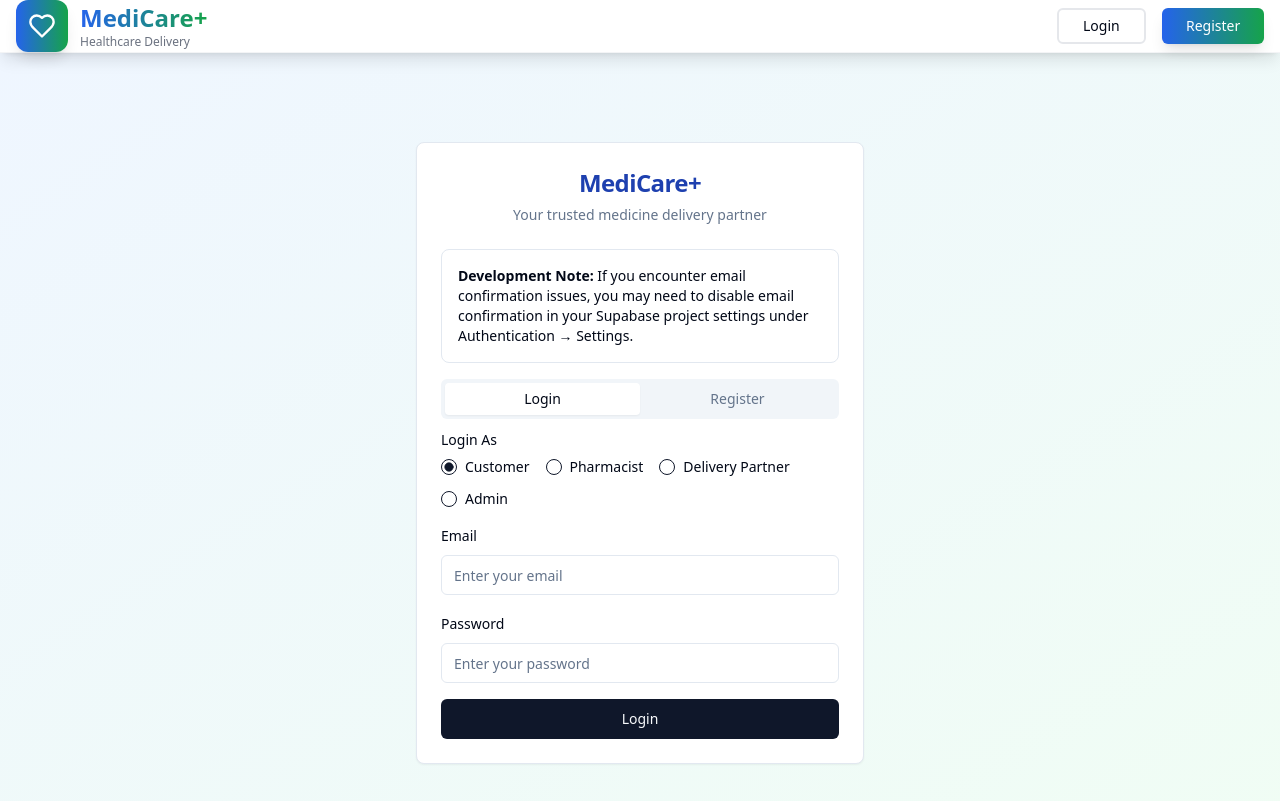
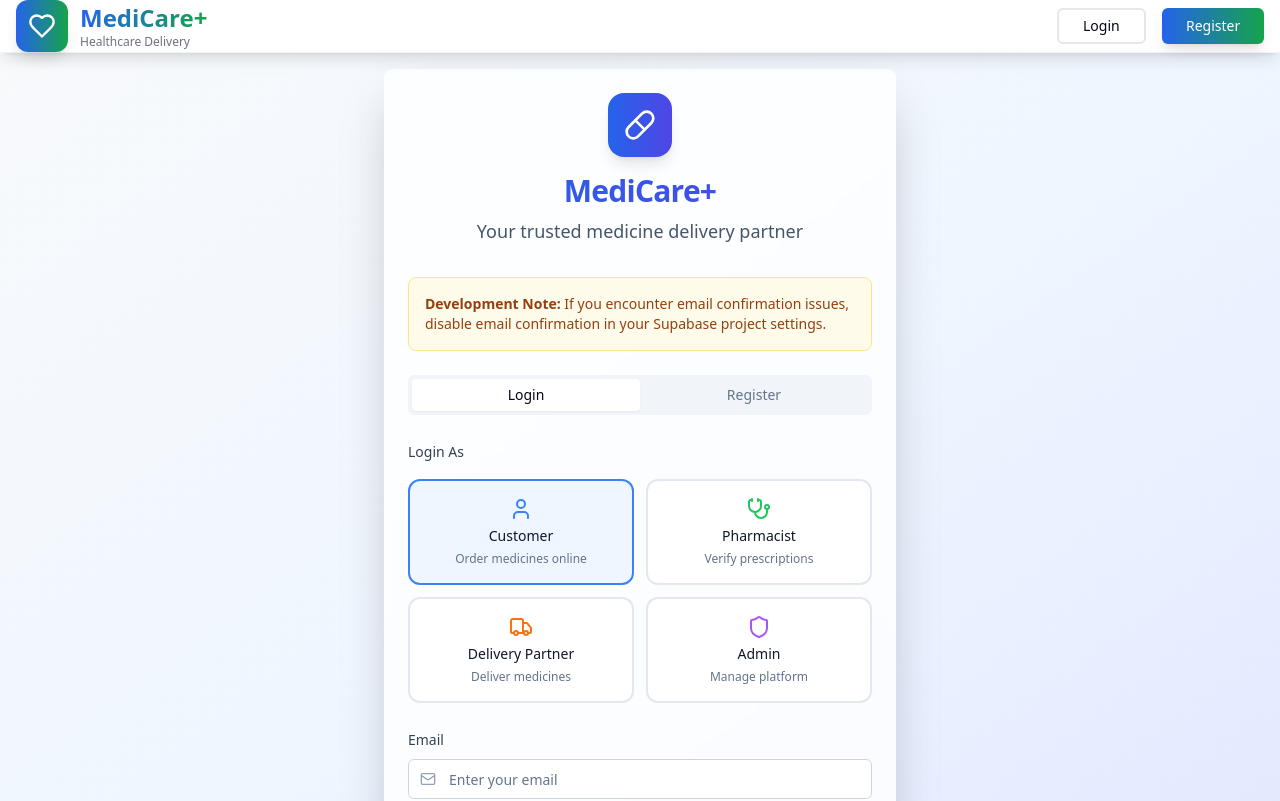
Before and after one commit to Bhavesshh83/Pharma-Management-System, a React (Vite) app: page /auth in a window 1280 px wide. Shown: the top 801 px of the page. Built offline with nearby package versions, Linux system fonts and the light colour scheme.

Commit message:
feat: Improve UI and add dark mode
Enhanced the user interface for login and registration, including dark mode support. Improved the design for user, pharmacist, delivery partner, and admin login forms.

```diff
--- a/src/components/Auth/AuthPage.tsx
+++ b/src/components/Auth/AuthPage.tsx
@@ -11,10 +11,13 @@ import { useAuth } from '@/contexts/AuthContext';
 import { User } from '@/types';
 import { toast } from '@/hooks/use-toast';
 import { Alert, AlertDescription } from '@/components/ui/alert';
+import { Stethoscope, Truck, Shield, User as UserIcon, Mail, Lock, Eye, EyeOff, Pill } from 'lucide-react';
 
 const AuthPage = () => {
   const [isLoading, setIsLoading] = useState(false);
   const [activeTab, setActiveTab] = useState('login');
+  const [showPassword, setShowPassword] = useState(false);
+  const [showRegPassword, setShowRegPassword] = useState(false);
   const { login, register } = useAuth();
   const navigate = useNavigate();
 
@@ -32,6 +35,37 @@ const AuthPage = () => {
     address: '',
     role: 'user' as User['role']
   });
+
+  const roleOptions = [
+    {
+      value: 'user',
+      label: 'Customer',
+      icon: UserIcon,
+      description: 'Order medicines online',
+      color: 'text-blue-500 dark:text-blue-400'
+    },
+    {
+      value: 'pharmacist',
+      label: 'Pharmacist',
+      icon: Stethoscope,
+      description: 'Verify prescriptions',
+      color: 'text-green-500 dark:text-green-400'
+    },
+    {
+      value: 'delivery',
+      label: 'Delivery Partner',
+      icon: Truck,
+      description: 'Deliver medicines',
+      color: 'text-orange-500 dark:text-orange-400'
+    },
+    {
+      value: 'admin',
+      label: 'Admin',
+      icon: Shield,
+      description: 'Manage platform',
+      color: 'text-purple-500 dark:text-purple-400'
+    }
+  ];
 
   const handleLogin = async (e: React.FormEvent) => {
     e.preventDefault();
@@ -190,55 +224,75 @@ const AuthPage = () => {
   };
 
   return (
-    <div className="min-h-screen bg-gradient-to-br from-blue-50 to-green-50 flex items-center justify-center p-4">
-      <Card className="w-full max-w-md">
-        <CardHeader className="text-center">
-          <CardTitle className="text-2xl font-bold text-blue-800">MediCare+</CardTitle>
-          <CardDescription>Your trusted medicine delivery partner</CardDescription>
+    <div className="min-h-screen bg-gradient-to-br from-slate-50 via-blue-50 to-indigo-100 dark:from-slate-900 dark:via-slate-800 dark:to-slate-900 flex items-center justify-center p-4">
+      <div className="absolute inset-0 bg-grid-pattern opacity-5 dark:opacity-10"></div>
+
+      <Card className="w-full max-w-lg shadow-2xl border-0 bg-white/80 dark:bg-slate-800/90 backdrop-blur-sm">
+        <CardHeader className="text-center space-y-4 pb-8">
+          <div className="mx-auto w-16 h-16 bg-gradient-to-r from-blue-600 to-indigo-600 dark:from-blue-500 dark:to-indigo-500 rounded-2xl flex items-center justify-center shadow-lg">
+            <Pill className="w-8 h-8 text-white" />
+          </div>
+          <div>
+            <CardTitle className="text-3xl font-bold bg-gradient-to-r from-blue-600 to-indigo-600 dark:from-blue-400 dark:to-indigo-400 bg-clip-text text-transparent">
+              MediCare+
+            </CardTitle>
+            <CardDescription className="text-slate-600 dark:text-slate-300 text-lg mt-2">
+              Your trusted medicine delivery partner
+            </CardDescription>
+          </div>
         </CardHeader>
-        <CardContent>
-          <Alert className="mb-4">
-            <AlertDescription>
-              <strong>Development Note:</strong> If you encounter email confirmation issues, you may need to disable email confirmation in your Supabase project settings under Authentication → Settings.
+
+        <CardContent className="space-y-6">
+          <Alert className="border-amber-200 dark:border-amber-800 bg-amber-50 dark:bg-amber-900/20">
+            <AlertDescription className="text-amber-800 dark:text-amber-200 text-sm">
+              <strong>Development Note:</strong> If you encounter email confirmation issues, disable email confirmation in your Supabase project settings.
             </AlertDescription>
           </Alert>
 
           <Tabs value={activeTab} onValueChange={setActiveTab} className="w-full">
-            <TabsList className="grid w-full grid-cols-2">
-              <TabsTrigger value="login">Login</TabsTrigger>
-              <TabsTrigger value="register">Register</TabsTrigger>
+            <TabsList className="grid w-full grid-cols-2 bg-slate-100 dark:bg-slate-700">
+              <TabsTrigger value="login" className="data-[state=active]:bg-white dark:data-[state=active]:bg-slate-600">
+                Login
+              </TabsTrigger>
+              <TabsTrigger value="register" className="data-[state=active]:bg-white dark:data-[state=active]:bg-slate-600">
+                Register
+              </TabsTrigger>
             </TabsList>
 
-            <TabsContent value="login">
-              <form onSubmit={handleLogin} className="space-y-4">
-                <div className="space-y-2">
-                  <Label htmlFor="login-role">Login As</Label>
+            <TabsContent value="login" className="space-y-6 mt-6">
+              <form onSubmit={handleLogin} className="space-y-6">
+                <div className="space-y-4">
+                  <Label className="text-slate-700 dark:text-slate-200 font-medium">Login As</Label>
                   <RadioGroup
                     value={loginData.role}
                     onValueChange={(value: User['role']) => setLoginData({...loginData, role: value})}
-                    className="flex flex-wrap gap-4"
+                    className="grid grid-cols-2 gap-3"
                   >
-                    <div className="flex items-center space-x-2">
-                      <RadioGroupItem value="user" id="user" />
-                      <Label htmlFor="user">Customer</Label>
+                    {roleOptions.map((option) => (
+                      <div key={option.value} className="relative">
+                        <RadioGroupItem
+                          value={option.value}
+                          id={`login-${option.value}`}
+                          className="peer sr-only"
+                        />
+                        <Label
+                          htmlFor={`login-${option.value}`}
+                          className="flex flex-col items-center space-y-2 rounded-xl border-2 border-slate-200 dark:border-slate-600 bg-white dark:bg-slate-700 p-4 hover:bg-slate-50 dark:hover:bg-slate-600 peer-data-[state=checked]:border-blue-500 dark:peer-data-[state=checked]:border-blue-400 peer-data-[state=checked]:bg-blue-50 dark:peer-data-[state=checked]:bg-blue-900/20 cursor-pointer transition-all"
+                        >
+                          <option.icon className={`w-6 h-6 ${option.color}`} />
+                          <span className="font-medium text-slate-900 dark:text-slate-100">{option.label}</span>
+                          <span className="text-xs text-slate-500 dark:text-slate-400 text-center">{option.description}</span>
+                        </Label>
                       </div>
-                    <div className="flex items-center space-x-2">
-                      <RadioGroupItem value="pharmacist" id="pharmacist" />
-                      <Label htmlFor="pharmacist">Pharmacist</Label>
-                    </div>
-                    <div className="flex items-center space-x-2">
-                      <RadioGroupItem value="delivery" id="delivery" />
-                      <Label htmlFor="delivery">Delivery Partner</Label>
-                    </div>
-                    <div className="flex items-center space-x-2">
-                      <RadioGroupItem value="admin" id="admin" />
-                      <Label htmlFor="admin">Admin</Label>
-                    </div>
+                    ))}
                   </RadioGroup>
                 </div>
 
+                <div className="space-y-4">
                   <div className="space-y-2">
-                  <Label htmlFor="login-email">Email</Label>
+                    <Label htmlFor="login-email" className="text-slate-700 dark:text-slate-200 font-medium">Email</Label>
+                    <div className="relative">
+                      <Mail className="absolute left-3 top-1/2 transform -translate-y-1/2 text-slate-400 dark:text-slate-500 w-4 h-4" />
                       <Input
                         id="login-email"
                         type="email"
@@ -247,54 +301,85 @@ const AuthPage = () => {
                         required
                         placeholder="Enter your email"
                         disabled={isLoading}
+                        className="pl-10 bg-white dark:bg-slate-700 border-slate-300 dark:border-slate-600 focus:border-blue-500 dark:focus:border-blue-400"
                       />
+                    </div>
                   </div>
 
                   <div className="space-y-2">
-                  <Label htmlFor="login-password">Password</Label>
+                    <Label htmlFor="login-password" className="text-slate-700 dark:text-slate-200 font-medium">Password</Label>
+                    <div className="relative">
+                      <Lock className="absolute left-3 top-1/2 transform -translate-y-1/2 text-slate-400 dark:text-slate-500 w-4 h-4" />
                       <Input
                         id="login-password"
-                    type="password"
+                        type={showPassword ? "text" : "password"}
                         value={loginData.password}
                         onChange={(e) => setLoginData({...loginData, password: e.target.value})}
                         required
                         placeholder="Enter your password"
                         disabled={isLoading}
+                        className="pl-10 pr-10 bg-white dark:bg-slate-700 border-slate-300 dark:border-slate-600 focus:border-blue-500 dark:focus:border-blue-400"
                       />
+                      <button
+                        type="button"
+                        onClick={() => setShowPassword(!showPassword)}
+                        className="absolute right-3 top-1/2 transform -translate-y-1/2 text-slate-400 dark:text-slate-500 hover:text-slate-600 dark:hover:text-slate-300"
+                      >
+                        {showPassword ? <EyeOff className="w-4 h-4" /> : <Eye className="w-4 h-4" />}
+                      </button>
+                    </div>
+                  </div>
                 </div>
 
-                <Button type="submit" className="w-full" disabled={isLoading}>
-                  {isLoading ? 'Logging in...' : 'Login'}
+                <Button
+                  type="submit"
+                  className="w-full bg-gradient-to-r from-blue-600 to-indigo-600 hover:from-blue-700 hover:to-indigo-700 dark:from-blue-500 dark:to-indigo-500 dark:hover:from-blue-600 dark:hover:to-indigo-600 text-white font-medium py-3 rounded-lg shadow-lg transition-all duration-200"
+                  disabled={isLoading}
+                >
+                  {isLoading ? (
+                    <div className="flex items-center space-x-2">
+                      <div className="w-4 h-4 border-2 border-white border-t-transparent rounded-full animate-spin"></div>
+                      <span>Logging in...</span>
+                    </div>
+                  ) : (
+                    'Login'
+                  )}
                 </Button>
               </form>
             </TabsContent>
 
-            <TabsContent value="register">
-              <form onSubmit={handleRegister} className="space-y-4">
-                <div className="space-y-2">
-                  <Label htmlFor="register-role">Register As</Label>
+            <TabsContent value="register" className="space-y-6 mt-6">
+              <form onSubmit={handleRegister} className="space-y-6">
+                <div className="space-y-4">
+                  <Label className="text-slate-700 dark:text-slate-200 font-medium">Register As</Label>
                   <RadioGroup
                     value={registerData.role}
                     onValueChange={(value: User['role']) => setRegisterData({...registerData, role: value})}
-                    className="flex flex-wrap gap-4"
+                    className="grid grid-cols-2 gap-3"
                   >
-                    <div className="flex items-center space-x-2">
-                      <RadioGroupItem value="user" id="reg-user" />
-                      <Label htmlFor="reg-user">Customer</Label>
+                    {roleOptions.filter(option => option.value !== 'admin').map((option) => (
+                      <div key={option.value} className="relative">
+                        <RadioGroupItem
+                          value={option.value}
+                          id={`reg-${option.value}`}
+                          className="peer sr-only"
+                        />
+                        <Label
+                          htmlFor={`reg-${option.value}`}
+                          className="flex flex-col items-center space-y-2 rounded-xl border-2 border-slate-200 dark:border-slate-600 bg-white dark:bg-slate-700 p-4 hover:bg-slate-50 dark:hover:bg-slate-600 peer-data-[state=checked]:border-blue-500 dark:peer-data-[state=checked]:border-blue-400 peer-data-[state=checked]:bg-blue-50 dark:peer-data-[state=checked]:bg-blue-900/20 cursor-pointer transition-all"
+                        >
+                          <option.icon className={`w-6 h-6 ${option.color}`} />
+                          <span className="font-medium text-slate-900 dark:text-slate-100">{option.label}</span>
+                          <span className="text-xs text-slate-500 dark:text-slate-400 text-center">{option.description}</span>
+                        </Label>
                       </div>
-                    <div className="flex items-center space-x-2">
-                      <RadioGroupItem value="pharmacist" id="reg-pharmacist" />
-                      <Label htmlFor="reg-pharmacist">Pharmacist</Label>
-                    </div>
-                    <div className="flex items-center space-x-2">
-                      <RadioGroupItem value="delivery" id="reg-delivery" />
-                      <Label htmlFor="reg-delivery">Delivery Partner</Label>
-                    </div>
+                    ))}
                   </RadioGroup>
                 </div>
 
+                <div className="grid gap-4">
                   <div className="space-y-2">
-                  <Label htmlFor="register-name">Full Name</Label>
+                    <Label htmlFor="register-name" className="text-slate-700 dark:text-slate-200 font-medium">Full Name</Label>
                     <Input
                       id="register-name"
                       value={registerData.name}
@@ -302,11 +387,14 @@ const AuthPage = () => {
                       required
                       placeholder="Enter your full name"
                       disabled={isLoading}
+                      className="bg-white dark:bg-slate-700 border-slate-300 dark:border-slate-600 focus:border-blue-500 dark:focus:border-blue-400"
                     />
                   </div>
 
                   <div className="space-y-2">
-                  <Label htmlFor="register-email">Email</Label>
+                    <Label htmlFor="register-email" className="text-slate-700 dark:text-slate-200 font-medium">Email</Label>
+                    <div className="relative">
+                      <Mail className="absolute left-3 top-1/2 transform -translate-y-1/2 text-slate-400 dark:text-slate-500 w-4 h-4" />
                       <Input
                         id="register-email"
                         type="email"
@@ -315,49 +403,78 @@ const AuthPage = () => {
                         required
                         placeholder="Enter your email"
                         disabled={isLoading}
+                        className="pl-10 bg-white dark:bg-slate-700 border-slate-300 dark:border-slate-600 focus:border-blue-500 dark:focus:border-blue-400"
                       />
+                    </div>
                   </div>
 
                   <div className="space-y-2">
-                  <Label htmlFor="register-password">Password</Label>
+                    <Label htmlFor="register-password" className="text-slate-700 dark:text-slate-200 font-medium">Password</Label>
+                    <div className="relative">
+                      <Lock className="absolute left-3 top-1/2 transform -translate-y-1/2 text-slate-400 dark:text-slate-500 w-4 h-4" />
                       <Input
                         id="register-password"
-                    type="password"
+                        type={showRegPassword ? "text" : "password"}
                         value={registerData.password}
                         onChange={(e) => setRegisterData({...registerData, password: e.target.value})}
                         required
                         placeholder="Create a password (min 6 characters)"
                         minLength={6}
                         disabled={isLoading}
+                        className="pl-10 pr-10 bg-white dark:bg-slate-700 border-slate-300 dark:border-slate-600 focus:border-blue-500 dark:focus:border-blue-400"
                       />
+                      <button
+                        type="button"
+                        onClick={() => setShowRegPassword(!showRegPassword)}
+                        className="absolute right-3 top-1/2 transform -translate-y-1/2 text-slate-400 dark:text-slate-500 hover:text-slate-600 dark:hover:text-slate-300"
+                      >
+                        {showRegPassword ? <EyeOff className="w-4 h-4" /> : <Eye className="w-4 h-4" />}
+                      </button>
+                    </div>
                   </div>
 
+                  <div className="grid sm:grid-cols-2 gap-4">
                     <div className="space-y-2">
-                  <Label htmlFor="register-phone">Phone Number (Optional)</Label>
+                      <Label htmlFor="register-phone" className="text-slate-700 dark:text-slate-200 font-medium">Phone (Optional)</Label>
                       <Input
                         id="register-phone"
                         value={registerData.phone}
                         onChange={(e) => setRegisterData({...registerData, phone: e.target.value})}
-                    placeholder="Enter your phone number"
+                        placeholder="Phone number"
                         disabled={isLoading}
+                        className="bg-white dark:bg-slate-700 border-slate-300 dark:border-slate-600 focus:border-blue-500 dark:focus:border-blue-400"
                       />
                     </div>
 
                     {registerData.role === 'user' && (
                       <div className="space-y-2">
-                    <Label htmlFor="register-address">Address (Optional)</Label>
+                        <Label htmlFor="register-address" className="text-slate-700 dark:text-slate-200 font-medium">Address (Optional)</Label>
                         <Input
                           id="register-address"
                           value={registerData.address}
                           onChange={(e) => setRegisterData({...registerData, address: e.target.value})}
-                      placeholder="Enter your address"
+                          placeholder="Your address"
                           disabled={isLoading}
+                          className="bg-white dark:bg-slate-700 border-slate-300 dark:border-slate-600 focus:border-blue-500 dark:focus:border-blue-400"
                         />
                       </div>
                     )}
+                  </div>
+                </div>
 
-                <Button type="submit" className="w-full" disabled={isLoading}>
-                  {isLoading ? 'Creating Account...' : 'Create Account'}
+                <Button
+                  type="submit"
+                  className="w-full bg-gradient-to-r from-blue-600 to-indigo-600 hover:from-blue-700 hover:to-indigo-700 dark:from-blue-500 dark:to-indigo-500 dark:hover:from-blue-600 dark:hover:to-indigo-600 text-white font-medium py-3 rounded-lg shadow-lg transition-all duration-200"
+                  disabled={isLoading}
+                >
+                  {isLoading ? (
+                    <div className="flex items-center space-x-2">
+                      <div className="w-4 h-4 border-2 border-white border-t-transparent rounded-full animate-spin"></div>
+                      <span>Creating Account...</span>
+                    </div>
+                  ) : (
+                    'Create Account'
+                  )}
                 </Button>
               </form>
             </TabsContent>
--- a/src/index.css
+++ b/src/index.css
@@ -141,6 +141,20 @@
     -webkit-box-orient: vertical;
     overflow: hidden;
   }
+
+  /* Grid pattern background */
+  .bg-grid-pattern {
+    background-image:
+      linear-gradient(rgba(0, 0, 0, 0.1) 1px, transparent 1px),
+      linear-gradient(90deg, rgba(0, 0, 0, 0.1) 1px, transparent 1px);
+    background-size: 20px 20px;
+  }
+
+  .dark .bg-grid-pattern {
+    background-image:
+      linear-gradient(rgba(255, 255, 255, 0.1) 1px, transparent 1px),
+      linear-gradient(90deg, rgba(255, 255, 255, 0.1) 1px, transparent 1px);
+  }
 }
 
 /* Performance utilities */
```
Lines whose indentation alone changed are shown as unchanged.
